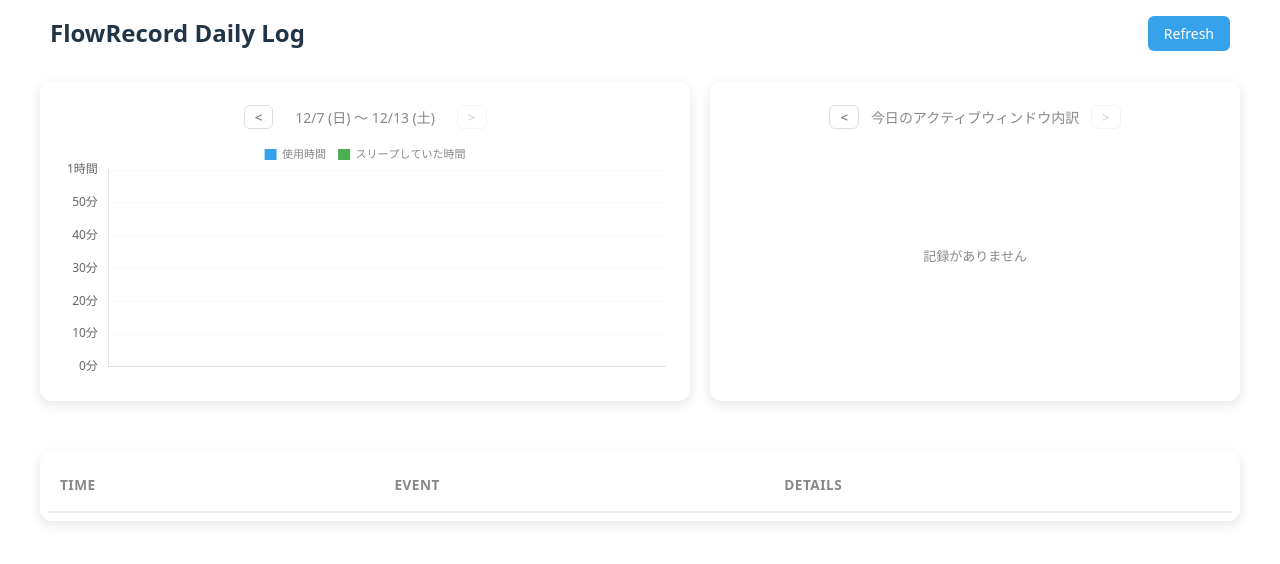
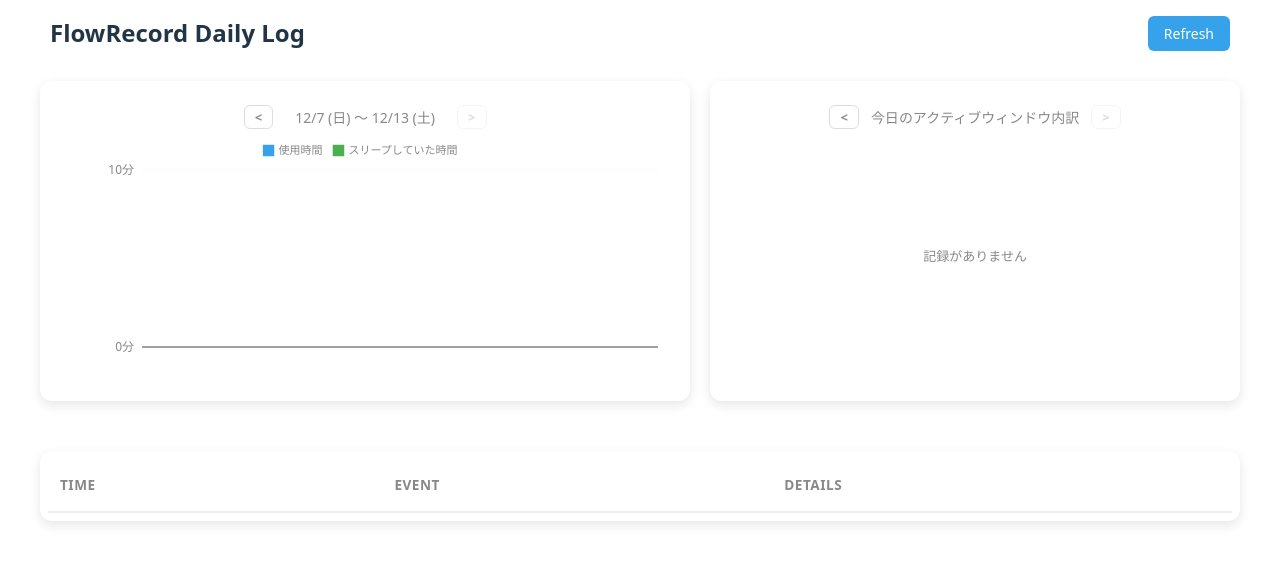
Before and after one commit to tomaru919/flow-record, a React (Vite) app in the folder frontend/: page / in a window 1280 px wide. Shown: the top 564 px of the page. Built offline with nearby package versions, Linux system fonts and the light colour scheme.

Commit message:
機能: グラフライブラリを Chart.js から Recharts に置き換え

```diff
--- a/frontend/package.json
+++ b/frontend/package.json
@@ -10,10 +10,9 @@
     "preview": "vite preview"
   },
   "dependencies": {
-    "chart.js": "^4.5.1",
     "react": "^19.2.1",
-    "react-chartjs-2": "^5.3.1",
-    "react-dom": "^19.2.1"
+    "react-dom": "^19.2.1",
+    "recharts": "^3.10.1"
   },
   "devDependencies": {
     "@eslint/js": "^9.39.1",
--- a/frontend/src/components/ActiveWindowChart.tsx
+++ b/frontend/src/components/ActiveWindowChart.tsx
@@ -1,18 +1,5 @@
-import {
-  Chart as ChartJS,
-  ArcElement,
-  Tooltip,
-  Legend,
-  type TooltipItem,
-} from "chart.js"
-import { Pie } from "react-chartjs-2"
+import { Legend, Pie, PieChart, ResponsiveContainer, Tooltip } from "recharts"
 import type { ActiveWindowDuration } from "../types"
-
-ChartJS.register(
-  ArcElement,
-  Tooltip,
-  Legend
-)
 
 interface ActiveWindowChartProps {
   activeWindowDurations: ActiveWindowDuration[]
@@ -99,57 +86,19 @@ const groupMinorWindows = (durations: ActiveWindowDuration[]) => {
   return [...major, { window_title: OTHER_TITLE, duration_hours: otherHours }]
 }
 
+// 1分未満は秒で、それ以上は「X時間Y分」で表示する
+const formatDuration = (hours: number) => {
+  const totalMinutes = Math.round(hours * 60)
+  if (totalMinutes < 1) return `${Math.round(hours * 3600)}秒`
+  return `${Math.floor(totalMinutes / 60)}時間${totalMinutes % 60}分`
+}
+
 export default function ActiveWindowChart({ activeWindowDurations, dayOffset, onPrevDay, onNextDay }: ActiveWindowChartProps) {
   const groupedDurations = groupMinorWindows(activeWindowDurations)
-
-  const pieChartData = {
-    labels: groupedDurations.map(d => d.window_title),
-    datasets: [
-      {
-        data: groupedDurations.map(d => d.duration_hours),
-        backgroundColor: assignColors(groupedDurations.map(d => d.window_title)),
-        borderColor: 'transparent',
-        hoverOffset: 4
-      }
-    ]
-  }
-
-  const pieChartOptions = {
-    responsive: true,
-    maintainAspectRatio: false,
-    plugins: {
-      legend: {
-        position: 'right' as const,
-        labels: {
-          boxWidth: 12,
-          padding: 15,
-          color: '#888',
-          font: {
-            size: 11
-          }
-        }
-      },
-      tooltip: {
-        callbacks: {
-          label: (context: TooltipItem<'pie'>) => {
-            const value = context.raw as number
-            const total = (context.dataset.data as number[]).reduce((a, b) => a + b, 0)
-            const percentage = ((value / total) * 100).toFixed(1)
-
-            const totalMinutes = Math.round(value * 60)
-            if (totalMinutes < 1) {
-              const totalSeconds = Math.round(value * 3600)
-              return ` ${totalSeconds}秒 (${percentage}%)`
-            }
-
-            const hours = Math.floor(totalMinutes / 60)
-            const minutes = totalMinutes % 60
-            return ` ${hours}時間${minutes}分 (${percentage}%)`
-          }
-        }
-      }
-    }
-  }
+  const colors = assignColors(groupedDurations.map(d => d.window_title))
+  // Pie はデータの各項目の fill を扇形と凡例の色に使うので、色をデータに含めて渡す
+  const pieData = groupedDurations.map((d, i) => ({ ...d, fill: colors[i] }))
+  const total = groupedDurations.reduce((sum, d) => sum + d.duration_hours, 0)
 
   return (
     <div className="chart-wrapper pie-chart">
@@ -161,7 +110,40 @@ export default function ActiveWindowChart({ activeWindowDurations, dayOffset, on
       <div className="pie-canvas-wrapper">
         {groupedDurations.length === 0
           ? <p className="chart-empty">記録がありません</p>
-          : <Pie data={pieChartData} options={pieChartOptions} />}
+          : (
+            <ResponsiveContainer width="100%" height="100%">
+              <PieChart>
+                <Pie
+                  data={pieData}
+                  dataKey="duration_hours"
+                  nameKey="window_title"
+                  outerRadius="85%"
+                  // 既定は3時の位置から反時計回り。12時の位置から時計回りにする
+                  startAngle={90}
+                  endAngle={-270}
+                  stroke="none"
+                />
+                <Tooltip
+                  formatter={(value) => {
+                    const hours = Number(value)
+                    return `${formatDuration(hours)} (${((hours / total) * 100).toFixed(1)}%)`
+                  }}
+                  contentStyle={{ backgroundColor: 'rgba(0, 0, 0, 0.8)', border: 'none', borderRadius: 6 }}
+                  itemStyle={{ color: '#fff', fontSize: 13 }}
+                />
+                <Legend
+                  // 既定では名前順に並ぶので、null で data の順（使用時間が長い順、その他は最後）にする
+                  itemSorter={null}
+                  layout="vertical"
+                  position="right"
+                  iconType="square"
+                  iconSize={12}
+                  wrapperStyle={{ fontSize: 11, lineHeight: '24px' }}
+                  formatter={(value) => <span style={{ color: '#888' }}>{value}</span>}
+                />
+              </PieChart>
+            </ResponsiveContainer>
+          )}
       </div>
     </div>
   )
--- a/frontend/src/components/DailyActivityChart.tsx
+++ b/frontend/src/components/DailyActivityChart.tsx
@@ -1,25 +1,16 @@
 import {
-  Chart as ChartJS,
-  CategoryScale,
-  LinearScale,
-  BarElement,
-  Title,
+  Bar,
+  BarChart,
+  CartesianGrid,
+  Legend,
+  Rectangle,
+  ResponsiveContainer,
   Tooltip,
-  Legend,
-  type TooltipItem,
-  type ScriptableContext,
-} from "chart.js"
-import { Bar } from "react-chartjs-2"
+  XAxis,
+  YAxis,
+  type BarShapeProps,
+} from "recharts"
 import type { BootDuration } from "../types"
-
-ChartJS.register(
-  CategoryScale,
-  LinearScale,
-  BarElement,
-  Title,
-  Tooltip,
-  Legend
-)
 
 interface DailyActivityChartProps {
   bootDurations: BootDuration[]
@@ -27,6 +18,18 @@ interface DailyActivityChartProps {
   onPrevWeek: () => void
   onNextWeek: () => void
 }
+
+interface DayRow {
+  label: string
+  awake: number
+  sleep: number
+}
+
+const AWAKE_COLOR = '#36a2eb'
+const AWAKE_HOVER_COLOR = '#2980b9'
+const SLEEP_COLOR = '#4caf50'
+const SLEEP_HOVER_COLOR = '#3d8b40'
+const BAR_RADIUS = 4
 
 const getWeekRangeLabel = (weekOffset: number) => {
   const today = new Date()
@@ -39,118 +42,47 @@ const getWeekRangeLabel = (weekOffset: number) => {
   return `${format(sunday)} (日) 〜 ${format(saturday)} (土)`
 }
 
+const formatDuration = (hours: number) => {
+  const totalMinutes = Math.round(hours * 60)
+  return `${Math.floor(totalMinutes / 60)}時間${totalMinutes % 60}分`
+}
+
+const formatTick = (hours: number) => {
+  const totalMinutes = Math.round(hours * 60)
+  const h = Math.floor(totalMinutes / 60)
+  const m = totalMinutes % 60
+  if (h === 0) return `${m}分`
+  if (m === 0) return `${h}時間`
+  return `${h}時間${m}分`
+}
+
+// 目盛りが多すぎると Recharts が一部を間引いて「1時間30分, 2時間30分…」のような半端な位置だけ残るので、
+// 最大値に応じて刻みを広げ、目盛りの数をおおよそ6個以下に抑える（3時間超は1時間、1.5時間超は30分、それ以下は10分刻み）
+const getTicks = (maxHours: number) => {
+  const step = maxHours > 3 ? 1 : maxHours > 1.5 ? 30 / 60 : 10 / 60
+  const count = Math.max(1, Math.ceil(maxHours / step))
+  return Array.from({ length: count + 1 }, (_, i) => i * step)
+}
+
+// 使用時間のバーは、その日にスリープ時間がない（＝上に緑のバーが乗らない）ときだけ上の角を丸める
+const renderAwakeBar = (fill: string) => (props: BarShapeProps) => {
+  const row = props.payload as DayRow
+  const top = row.sleep > 0 ? 0 : BAR_RADIUS
+  return <Rectangle {...props} fill={fill} radius={[top, top, 0, 0]} />
+}
+
 export default function DailyActivityChart({ bootDurations, weekOffset, onPrevWeek, onNextWeek }: DailyActivityChartProps) {
-  const awakeHours = bootDurations.map(d => Math.max(0, d.total_hours - d.sleep_hours))
-  const sleepHours = bootDurations.map(d => d.sleep_hours)
-
-  const chartData = {
-    labels: bootDurations.map(d => {
-      const date = new Date(d.date)
-      return `${date.getMonth() + 1}/${date.getDate()}`
-    }),
-    datasets: [
-      {
-        label: '使用時間',
-        data: awakeHours,
-        backgroundColor: '#36a2eb',
-        // スリープ時間がない日は使用時間がバーの先頭になるので、上の角も丸める
-        borderRadius: (ctx: ScriptableContext<'bar'>) => {
-          const top = sleepHours[ctx.dataIndex] > 0 ? 0 : 4
-          return { topLeft: top, topRight: top, bottomLeft: 4, bottomRight: 4 }
-        },
-        hoverBackgroundColor: '#2980b9',
-        stack: 'usage',
-      },
-      {
-        label: 'スリープしていた時間',
-        data: sleepHours,
-        backgroundColor: '#4caf50',
-        borderRadius: { topLeft: 4, topRight: 4, bottomLeft: 0, bottomRight: 0 },
-        hoverBackgroundColor: '#3d8b40',
-        stack: 'usage',
-      }
-    ]
-  }
+  const rows: DayRow[] = bootDurations.map(d => {
+    const date = new Date(d.date)
+    return {
+      label: `${date.getMonth() + 1}/${date.getDate()}`,
+      awake: Math.max(0, d.total_hours - d.sleep_hours),
+      sleep: d.sleep_hours,
+    }
+  })
 
   const maxHours = Math.max(...bootDurations.map(d => d.total_hours), 0)
-  const stepSize = maxHours > 1.5 ? 30 / 60 : 10 / 60
-
-  const chartOptions = {
-    responsive: true,
-    maintainAspectRatio: false,
-    // バーの上に正確に乗らなくても、同じ日の列（x軸の位置）にカーソルがあればその日の全データをツールチップに出す
-    interaction: {
-      mode: 'index' as const,
-      intersect: false,
-    },
-    plugins: {
-      legend: {
-        display: true,
-        position: 'top' as const,
-        labels: {
-          boxWidth: 12,
-          padding: 12,
-          color: '#888',
-          font: {
-            size: 11
-          }
-        }
-      },
-      tooltip: {
-        backgroundColor: 'rgba(0, 0, 0, 0.8)',
-        padding: 12,
-        titleFont: {
-          size: 14,
-        },
-        bodyFont: {
-          size: 13,
-        },
-        callbacks: {
-          label: (context: TooltipItem<'bar'>) => {
-            const value = context.raw as number
-            const totalMinutes = Math.round(value * 60)
-            const hours = Math.floor(totalMinutes / 60)
-            const minutes = totalMinutes % 60
-            return `${context.dataset.label}: ${hours}時間${minutes}分`
-          }
-        }
-      }
-    },
-    scales: {
-      x: {
-        stacked: true,
-        grid: {
-          display: false,
-        },
-        ticks: {
-          font: {
-            family: "system-ui, -apple-system, sans-serif",
-          }
-        }
-      },
-      y: {
-        stacked: true,
-        beginAtZero: true,
-        grid: {
-          color: 'rgba(200, 200, 200, 0.1)',
-        },
-        ticks: {
-          font: {
-            family: "system-ui, -apple-system, sans-serif",
-          },
-          stepSize,
-          callback: (value: string | number) => {
-            const totalMinutes = Math.round((value as number) * 60)
-            const hours = Math.floor(totalMinutes / 60)
-            const minutes = totalMinutes % 60
-            if (hours === 0) return `${minutes}分`
-            if (minutes === 0) return `${hours}時間`
-            return `${hours}時間${minutes}分`
-          }
-        }
-      }
-    }
-  }
+  const ticks = getTicks(maxHours)
 
   return (
     <div className="chart-wrapper bar-chart">
@@ -160,7 +92,58 @@ export default function DailyActivityChart({ bootDurations, weekOffset, onPrevWe
         <button className="week-nav-button" onClick={onNextWeek} disabled={weekOffset >= 0}>{'>'}</button>
       </div>
       <div className="pie-canvas-wrapper">
-        <Bar data={chartData} options={chartOptions} />
+        <ResponsiveContainer width="100%" height="100%">
+          <BarChart data={rows} margin={{ top: 4, right: 8, bottom: 0, left: 8 }}>
+            <CartesianGrid vertical={false} stroke="rgba(200, 200, 200, 0.1)" />
+            <XAxis dataKey="label" tick={{ fill: '#888', fontSize: 12 }} tickLine={false} axisLine={{ stroke: '#444' }} />
+            <YAxis
+              ticks={ticks}
+              domain={[0, ticks[ticks.length - 1]]}
+              tickFormatter={formatTick}
+              // 既定では文字が重なりそうな目盛りを間引くが、getTicks で数を抑えているので全部表示する
+              interval={0}
+              tick={{ fill: '#888', fontSize: 12 }}
+              tickLine={false}
+              axisLine={false}
+              width={70}
+            />
+            {/* Tooltip は既定でカーソルがある日（x軸の位置）の全系列を表示するので、短いバーでも列のどこでも情報が見える */}
+            <Tooltip
+              // 既定では名前順に並ぶので、dataKey 順（awake → sleep）にして「使用時間」を先に出す
+              itemSorter="dataKey"
+              cursor={{ fill: 'rgba(255, 255, 255, 0.05)' }}
+              formatter={(value) => formatDuration(Number(value))}
+              contentStyle={{ backgroundColor: 'rgba(0, 0, 0, 0.8)', border: 'none', borderRadius: 6, padding: 12 }}
+              labelStyle={{ color: '#fff', fontSize: 14, marginBottom: 4 }}
+              itemStyle={{ fontSize: 13 }}
+            />
+            <Legend
+              // 既定では名前順に並ぶので、null で Bar を書いた順（使用時間 → スリープ）にする
+              itemSorter={null}
+              position="top"
+              iconType="square"
+              iconSize={12}
+              wrapperStyle={{ fontSize: 11, paddingBottom: 12 }}
+              formatter={(value) => <span style={{ color: '#888' }}>{value}</span>}
+            />
+            <Bar
+              dataKey="awake"
+              name="使用時間"
+              stackId="usage"
+              fill={AWAKE_COLOR}
+              shape={renderAwakeBar(AWAKE_COLOR)}
+              activeBar={renderAwakeBar(AWAKE_HOVER_COLOR)}
+            />
+            <Bar
+              dataKey="sleep"
+              name="スリープしていた時間"
+              stackId="usage"
+              fill={SLEEP_COLOR}
+              radius={[BAR_RADIUS, BAR_RADIUS, 0, 0]}
+              activeBar={{ fill: SLEEP_HOVER_COLOR }}
+            />
+          </BarChart>
+        </ResponsiveContainer>
       </div>
     </div>
   )
--- a/frontend/vite.config.ts
+++ b/frontend/vite.config.ts
@@ -10,4 +10,7 @@ export default defineConfig({
     port: 5173,
     strictPort: true,
   },
+  build: {
+    chunkSizeWarningLimit: 1000
+  }
 })
```
Also changed, not shown: frontend/src/App.css (+7 -0 lines), 2 other files (tests, documents, lock files or other folders).
